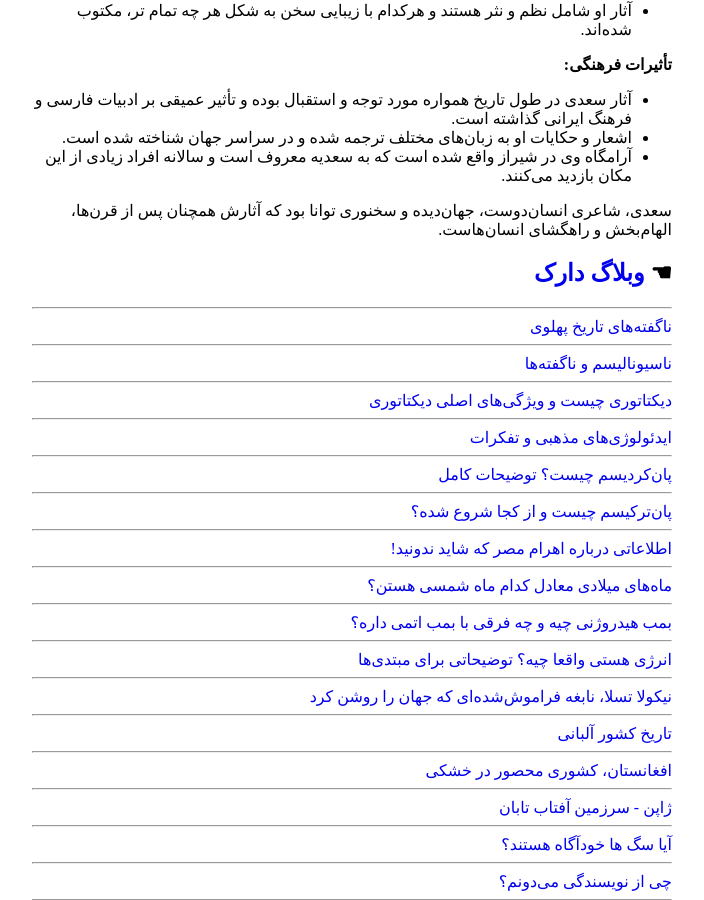
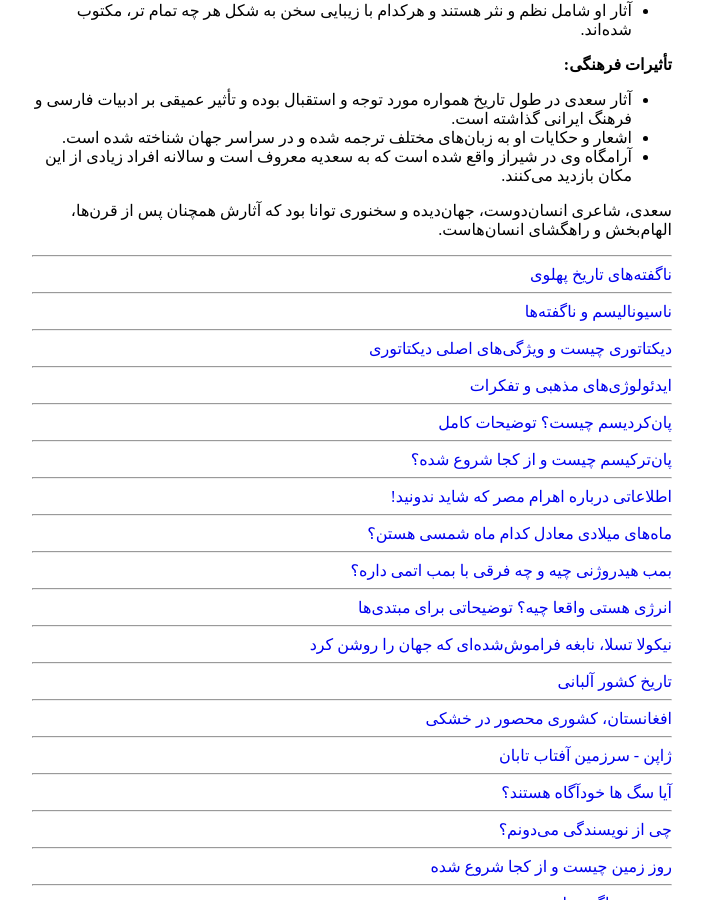
Before and after one commit to darkblog/darkblog.github.io, a Jekyll site: the page built from _posts/2025-2-2-9.md, in a window 1280 px wide and 900 px high, scrolled down 680 px. Shown: the whole window, without its empty margins (288-992 px from the left). Built offline with Jekyll 4.4.1, drawn with Linux system fonts in a browser that asks for light colours.

Commit message:
Update post.html

```diff
--- a/_layouts/post.html
+++ b/_layouts/post.html
@@ -8,7 +8,6 @@
 <body>
 <h1>{{ page.title }}</h1>
 {{ content }}
-<h2>☚&nbsp;<a href="https://darkblog.github.io/">وبلاگ دارک</a></h2>
 {% for post in site.posts %}
 <hr><a href="{{ site.url }}{{ post.url }}">{{ post.title }}</a>
 {% endfor %}
```
